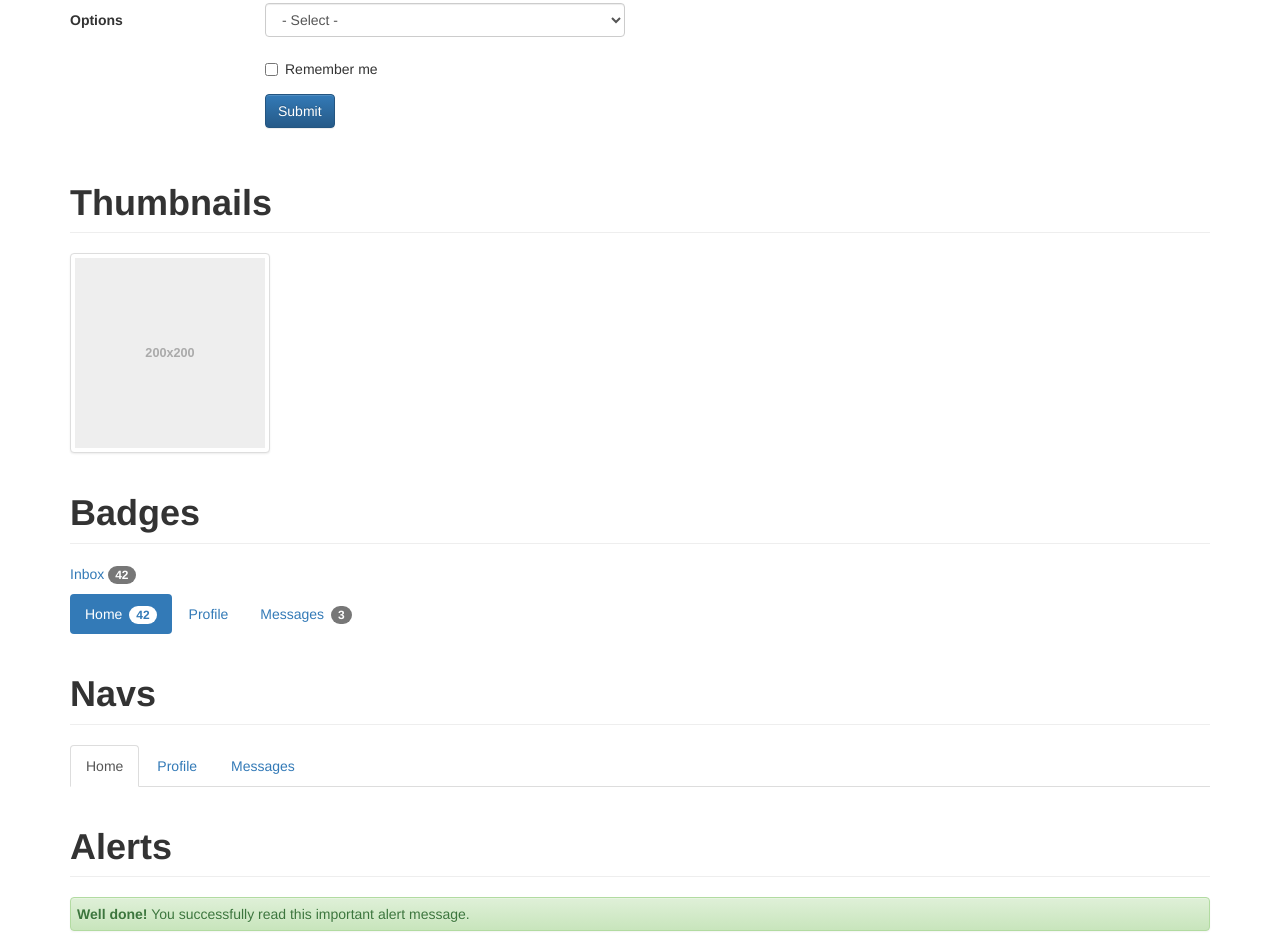
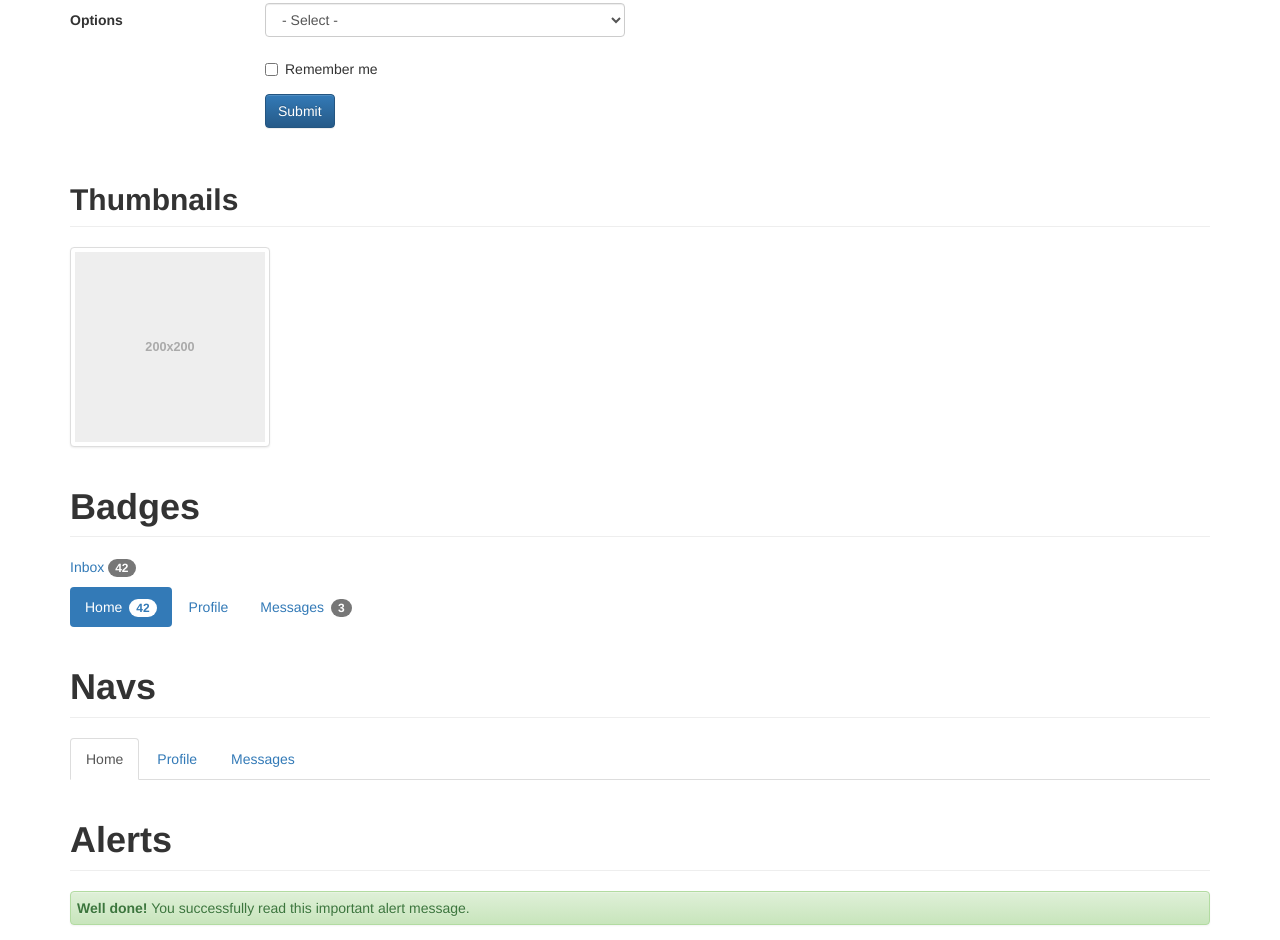
Before and after one commit to eftakhairul/eazy-admin, a plain HTML site: page index.html in a window 1280 px wide. Shown: the part 1107-2047 px from the top of the page. Drawn offline with nearby package versions, Linux system fonts and the light colour scheme.

Commit message:
index.html structure is updated

```diff
--- a/index.html
+++ b/index.html
@@ -19,15 +19,10 @@
     <link href="assets/css/bootstrap-theme.min.css" rel="stylesheet">
     <!-- Bootstrap Datetime css -->
     <link href="assets/css/bootstrap-datetimepicker.min.css" rel="stylesheet">
-
     <!--Font Awesome-->
     <link href="assets/css/font-awesome.min.css" rel="stylesheet" >
-
     <!-- Custom styles for this template -->
     <link href="assets/css/style.css" rel="stylesheet">
-
-
-
 
     <!-- HTML5 shim and Respond.js for IE8 support of HTML5 elements and media queries -->
     <!--[if lt IE 9]>
@@ -93,7 +88,6 @@
           <span class="position-right"><button class="btn btn-sm btn-primary" type="button">Add New User</button></span>
           <h2>Tables</h2>
       </div>
-
       <div class="row">
         <div class="col-md-12">
 
@@ -158,7 +152,6 @@
             </tbody>
           </table>
 
-
           <nav>
             <ul class="pagination">
               <li><a aria-label="Previous" href="#"><span aria-hidden="true">«</span></a></li>
@@ -173,46 +166,39 @@
         </div>
       </div>
 
+
+
+
       <div class="row">
         <div class="col-md-12">
           <div class="page-header">
             <h2>Form</h2>
           </div>
-
-
           <form class="form-horizontal">
-
             <div class="form-group">
               <label for="inputName3" class="col-sm-2 control-label text-alignment-left">Name</label>
               <div class="col-sm-4">
                 <input type="text" class="form-control" id="inputName3" placeholder="Name">
               </div>
             </div>
-
             <div class="form-group">
               <label for="inputEmail3" class="col-sm-2 control-label text-alignment-left">Email</label>
               <div class="col-sm-4">
                 <input type="email" class="form-control" id="inputEmail3" placeholder="Email">
               </div>
             </div>
-
-
             <div class="form-group">
               <label for="inputEmail3" class="col-sm-2 control-label text-alignment-left">Description</label>
               <div class="col-sm-4">
                 <textarea class="form-control" rows="3"></textarea>
               </div>
             </div>
-
-
-
             <div class="form-group">
               <label for="inputPassword3" class="text-alignment-left col-sm-2 control-label text-alignment-left">Password</label>
               <div class="col-sm-4">
                 <input type="password" class="form-control" id="inputPassword3" placeholder="Password">
               </div>
             </div>
-
             <div class="form-group">
               <label for="inputDateOfBirth3" class="text-alignment-left col-sm-2 control-label text-alignment-left">Birth Date</label>
               <div class='input-group date col-sm-2' id='datetimepicker5'>
@@ -222,7 +208,6 @@
                 </span>
               </div>
             </div>
-
             <div class="form-group">
               <label for="selectOption" class="col-sm-2 control-label text-alignment-left">Options</label>
               <div class="col-sm-4">
@@ -235,7 +220,6 @@
                 </select>
               </div>
             </div>
-
             <div class="form-group">
               <div class="col-sm-offset-2 col-sm-10">
                 <div class="checkbox">
@@ -251,16 +235,19 @@
               </div>
             </div>
           </form>
-
         </div>
-
       </div>
 
 
-      <div class="page-header">
-        <h1>Thumbnails</h1>
+      <div class="row">
+        <div class="col-md-12">
+          <div class="page-header">
+            <h2>Thumbnails</h2>
+          </div>
+          <img data-src="holder.js/200x200" class="img-thumbnail" alt="A generic square placeholder image with a white border around it, making it resemble a photograph taken with an old instant camera">
+       </div>
       </div>
-      <img data-src="holder.js/200x200" class="img-thumbnail" alt="A generic square placeholder image with a white border around it, making it resemble a photograph taken with an old instant camera">
+
 
 
       <div class="page-header">
```
